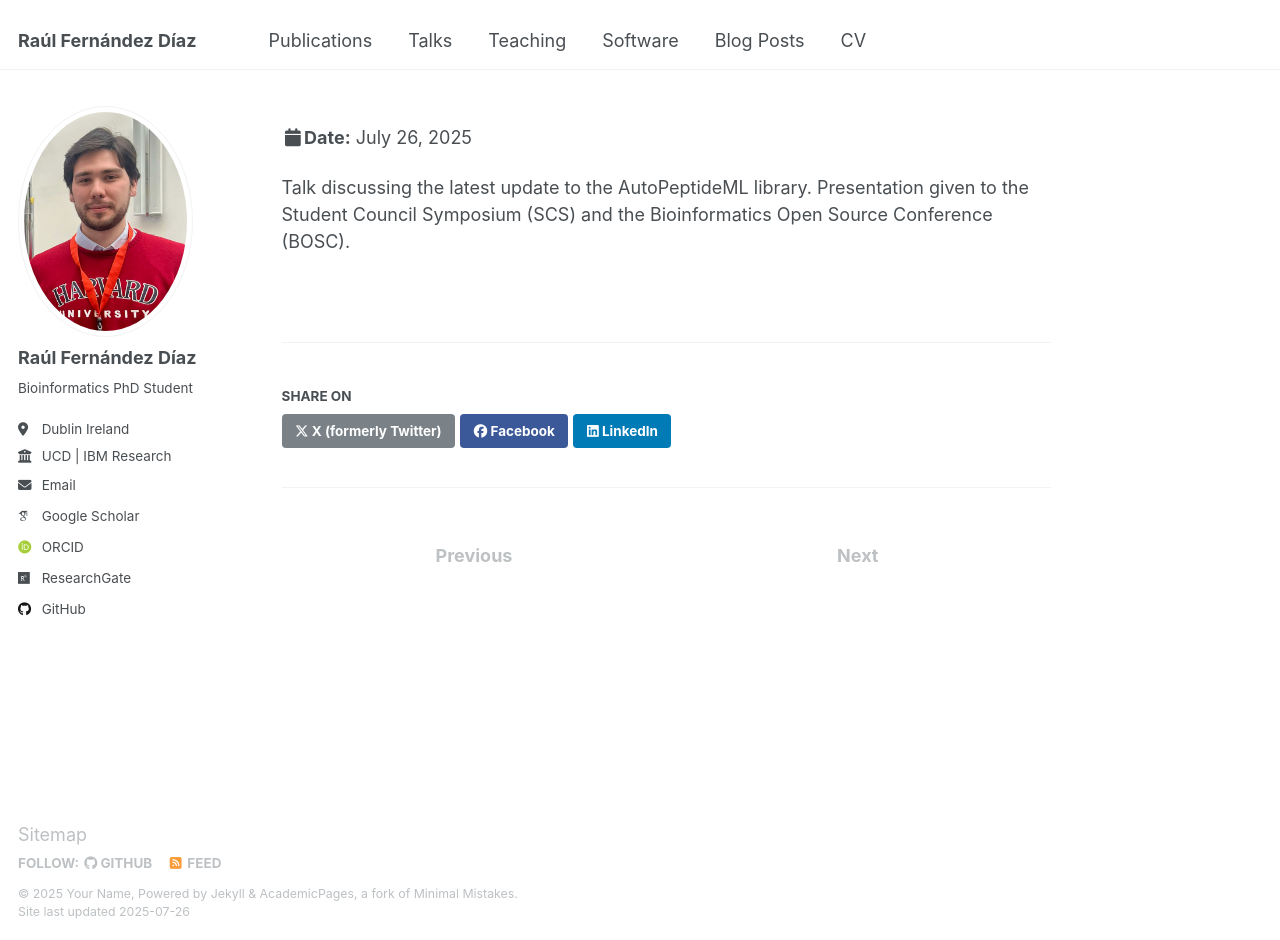
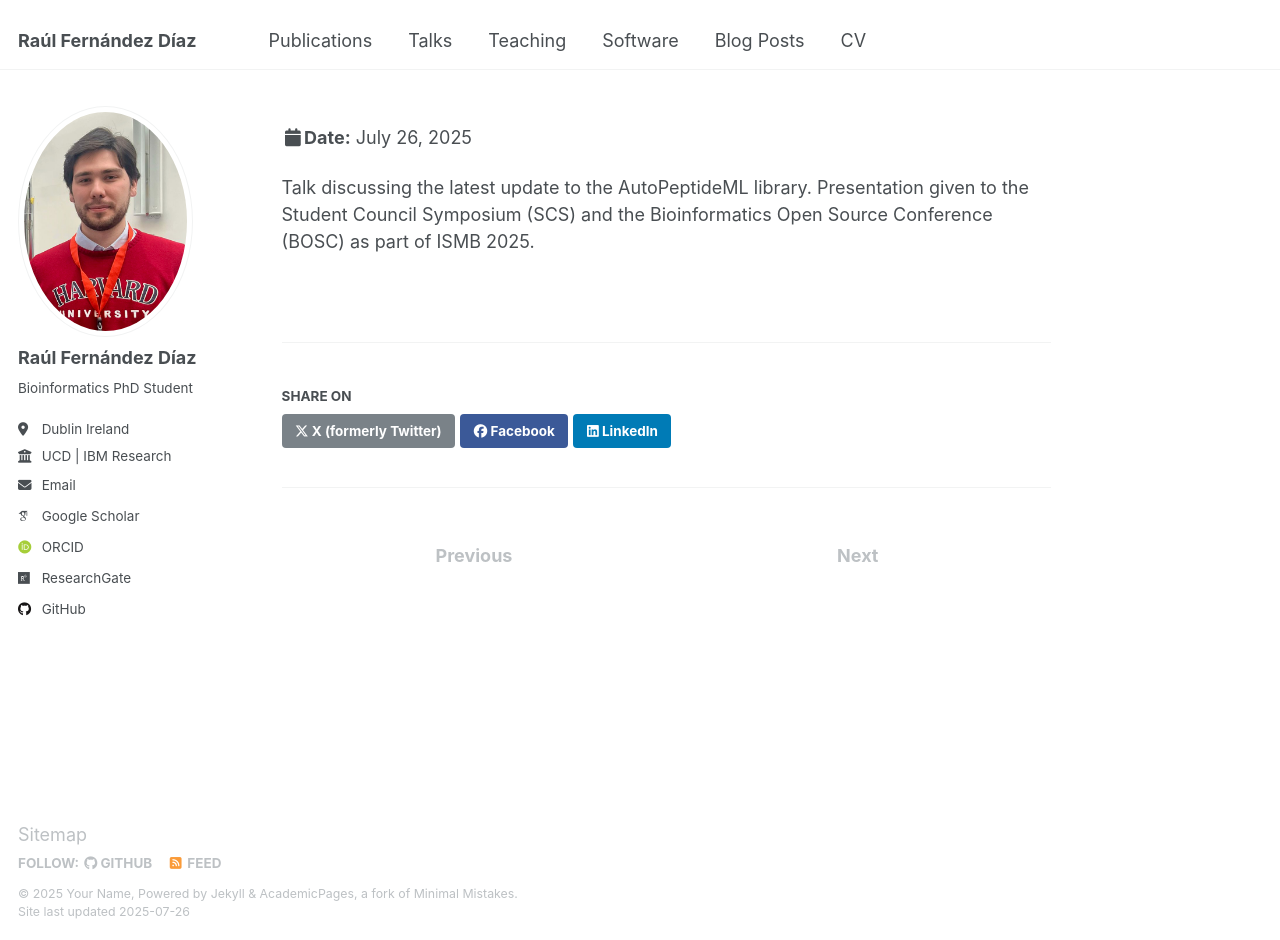
Before and after one commit to RaulFD-creator/RaulFD-creator.github.io, a Jekyll site: the page built from _talks/2025-ismb.md, in a window 1280 px wide and 940 px high. Built offline with Jekyll 4.4.1, drawn with Linux system fonts in a browser that asks for light colours; some web fonts are replaced.

Commit message:
🛠️ Trigger talkmap

```diff
--- a/_talks/2025-ismb.md
+++ b/_talks/2025-ismb.md
@@ -9,4 +9,4 @@ slidesurl: "https://raulfd-creator.github.io/files/ismb2025-bosc.pdf"
 location: "Liverpool, UK"
 ---
 
-Talk discussing the latest update to the AutoPeptideML library. Presentation given to the Student Council Symposium (SCS) and the Bioinformatics Open Source Conference (BOSC).
+Talk discussing the latest update to the AutoPeptideML library. Presentation given to the Student Council Symposium (SCS) and the Bioinformatics Open Source Conference (BOSC) as part of ISMB 2025.
```
